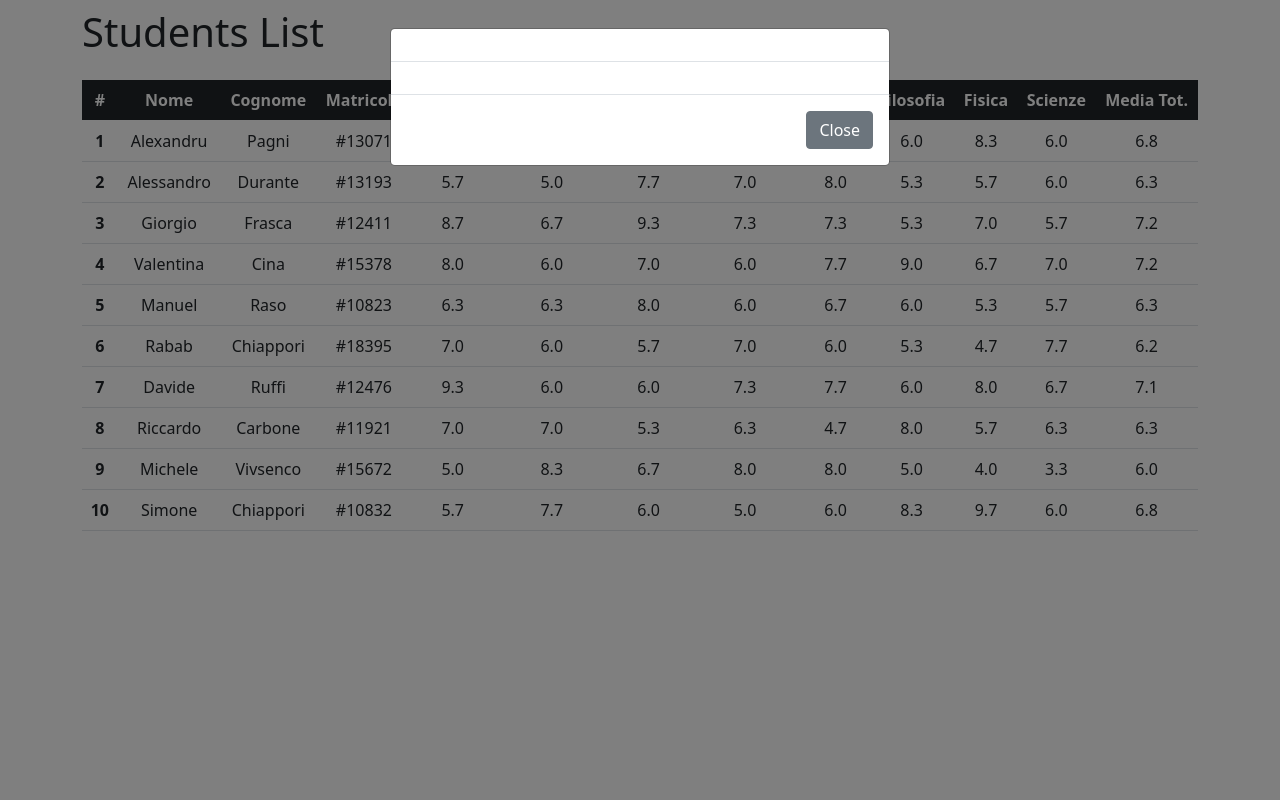
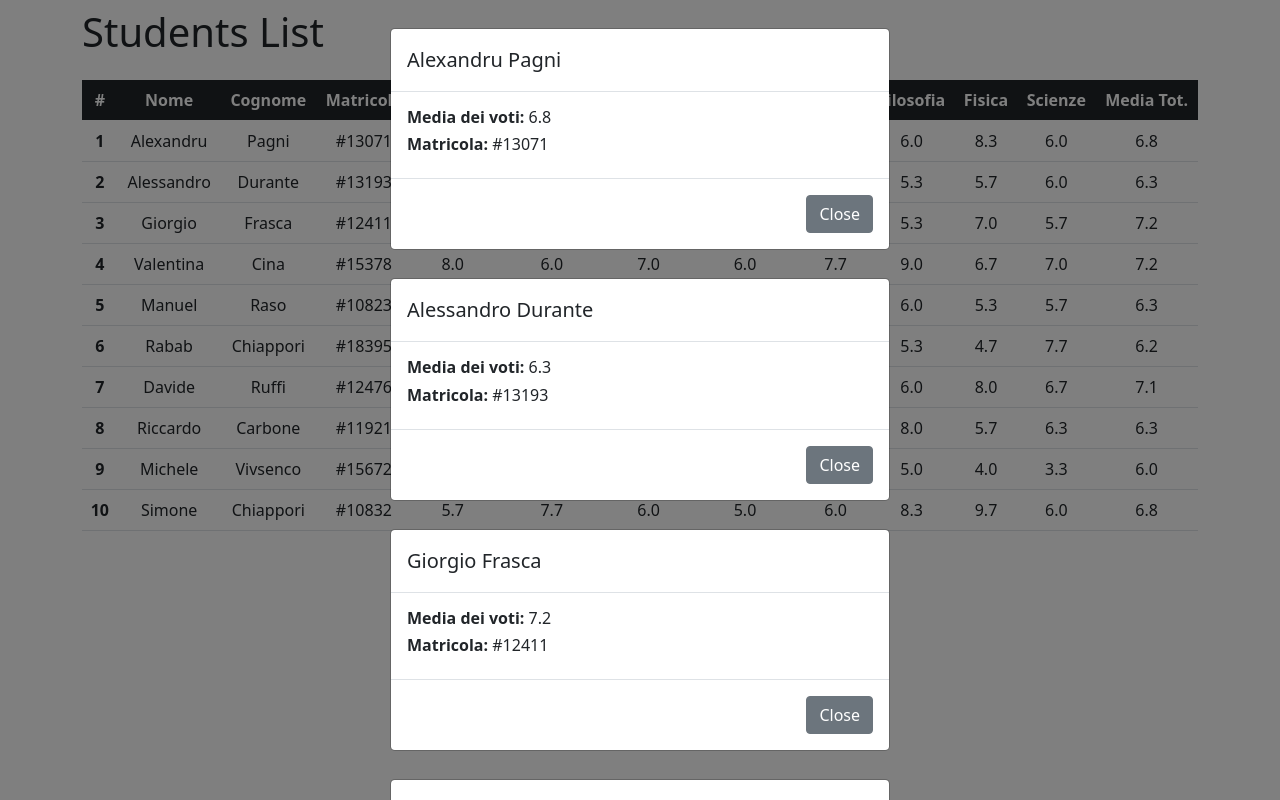
Before and after one commit to Riki420/vue-studentList, a plain HTML site: page index.html in a window 1280 px wide. Both pictures are taken after a click on the element 640 px from the left and 182 px from the top of the page. Drawn offline with nearby package versions, Linux system fonts and the light colour scheme.

Commit message:
Modifica alla modale

```diff
--- a/index.html
+++ b/index.html
@@ -42,14 +42,17 @@
                         <td>#{{ student.matricola }}</td>
                         <td v-for="valutazione in student.voti">{{ getAverageGrades(valutazione) }}</td>
                         <td>{{ getAverageGradesTot(student.voti) }}</td>
+
                         <!-- Modal -->
-                        <div class="modal fade" id="exampleModal" tabindex="-1" aria-labelledby="exampleModalLabel" aria-hidden="true">
-                            <div class="modal-dialog">
+                        <div class="modal fade" id="exampleModal" tabindex="-1" aria-labelledby="exampleModalLabel" aria-hidden="true" >
+                            <div class="modal-dialog" v-for="student in students">
                             <div class="modal-content">
                                 <div class="modal-header">
-                                <h5 class="modal-title" id="exampleModalLabel"></h5>
+                                <h5 class="modal-title" id="exampleModalLabel">{{ student.nome }} {{ student.cognome }}</h5>
                                 </div>
                                 <div class="modal-body">
+                                    <h6><strong>Media dei voti:</strong> {{ getAverageGradesTot(student.voti) }}</h6>
+                                    <h6><strong>Matricola:</strong> #{{ student.matricola }}</h6>
                                 </div>
                                 <div class="modal-footer">
                                 <button type="button" class="btn btn-secondary" data-bs-dismiss="modal">Close</button>
@@ -57,6 +60,8 @@
                             </div>
                             </div>
                         </div>
+
+
                     </tr>
                 </tbody>
             </table>
```
